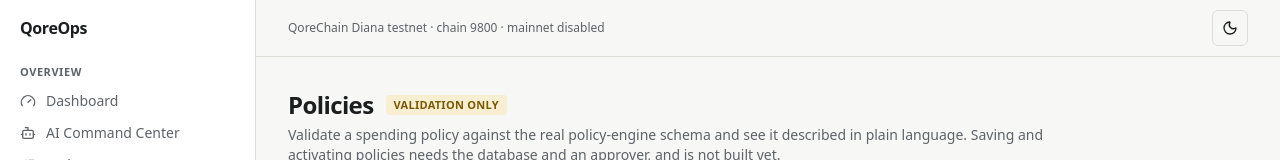
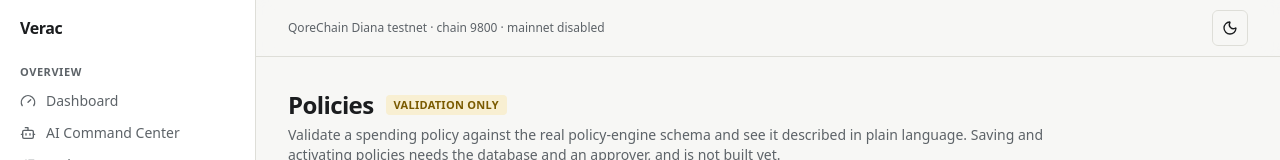
Before and after one commit to Chima30/Verac, a Next.js app in the folder apps/web/: page /policies in a window 1280 px wide. Shown: the top 160 px of the page. Built offline with nearby package versions, Linux system fonts and the light colour scheme.

Commit message:
Rename product to Verac

```diff
--- a/apps/web/app/(app)/layout.tsx
+++ b/apps/web/app/(app)/layout.tsx
@@ -1,5 +1,5 @@
 import { Shell } from "@/components/shell";
 
 export default function AppLayout({ children }: { children: React.ReactNode }) {
-  return <Shell productName={process.env.NEXT_PUBLIC_PRODUCT_NAME ?? "QoreOps"}>{children}</Shell>;
+  return <Shell productName={process.env.NEXT_PUBLIC_PRODUCT_NAME ?? "Verac"}>{children}</Shell>;
 }
--- a/apps/web/app/layout.tsx
+++ b/apps/web/app/layout.tsx
@@ -2,13 +2,13 @@ import type { Metadata } from "next";
 import { ThemeProvider } from "next-themes";
 import "./globals.css";
 
-const name = process.env.NEXT_PUBLIC_PRODUCT_NAME ?? "QoreOps";
+const name = process.env.NEXT_PUBLIC_PRODUCT_NAME ?? "Verac";
 export const metadata: Metadata = { title: { default: name, template: `%s · ${name}` }, description: "Controlled, auditable AI agents for organisations on QoreChain (testnet)." };
 
 export default function RootLayout({ children }: { children: React.ReactNode }) {
   return (
     <html lang="en" suppressHydrationWarning>
-      <body><ThemeProvider attribute="class" defaultTheme="system" enableSystem storageKey="qoreops-theme">{children}</ThemeProvider></body>
+      <body><ThemeProvider attribute="class" defaultTheme="system" enableSystem storageKey="verac-theme">{children}</ThemeProvider></body>
     </html>
   );
 }
```
Also changed, not shown: 2 other files (tests, documents, lock files or other folders).
